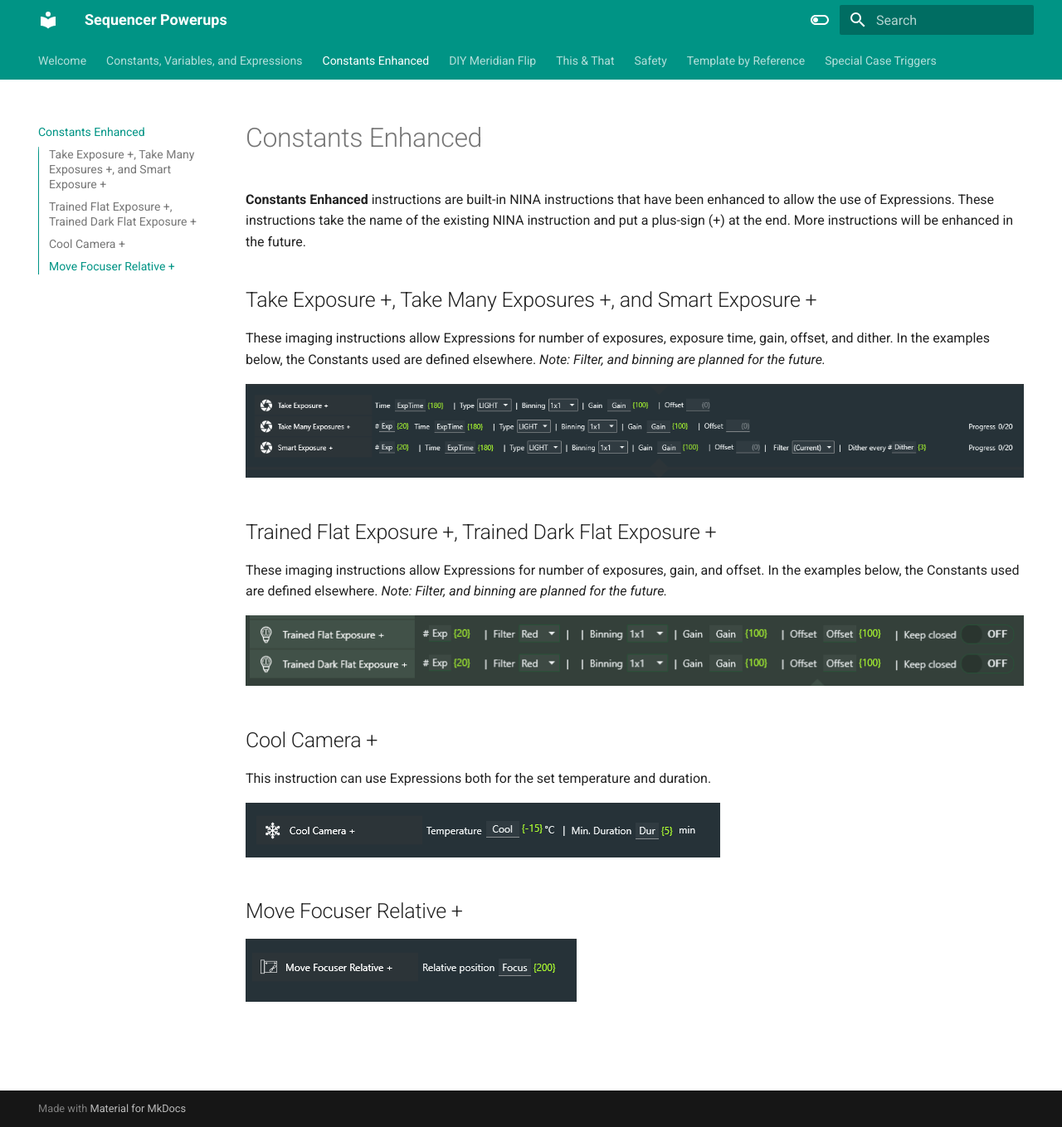
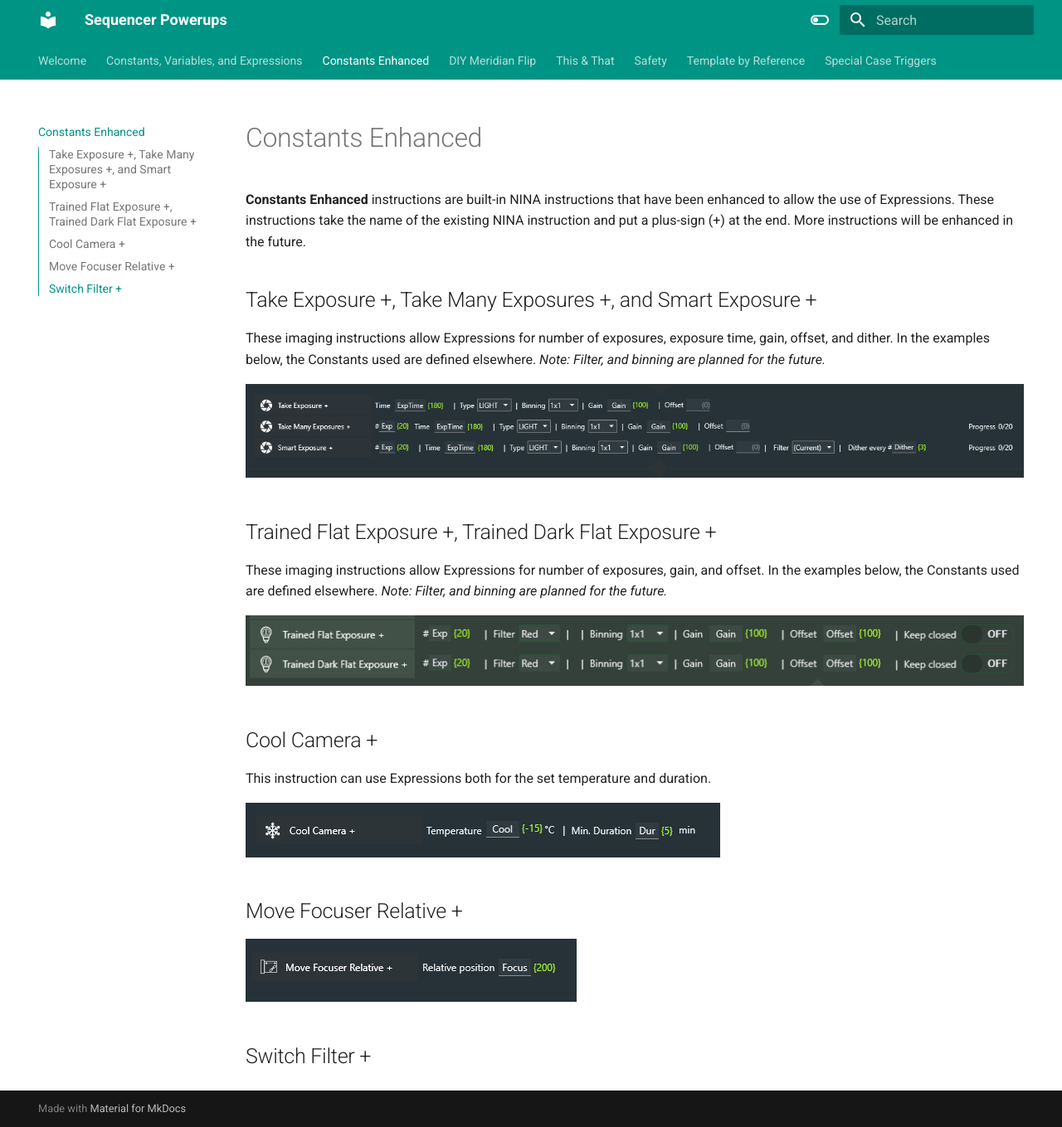
Before and after one commit to marcblank/marcblank.github.io, an MkDocs documentation site: the page built from docs/Constants Enhanced.md, in a window 1280 px wide and 1359 px high. Shown: the whole window at 83% size. Built offline with MkDocs 1.6.1 and Material for MkDocs 9.7.7, drawn with Linux system fonts in a browser that asks for light colours.

Commit message:
Powerups 3.10.15.0(3)

```diff
--- a/docs/Constants Enhanced.md
+++ b/docs/Constants Enhanced.md
@@ -22,3 +22,5 @@
 ## Move Focuser Relative +
 
 ![](Focus.png)
+
+## Switch Filter +
```
